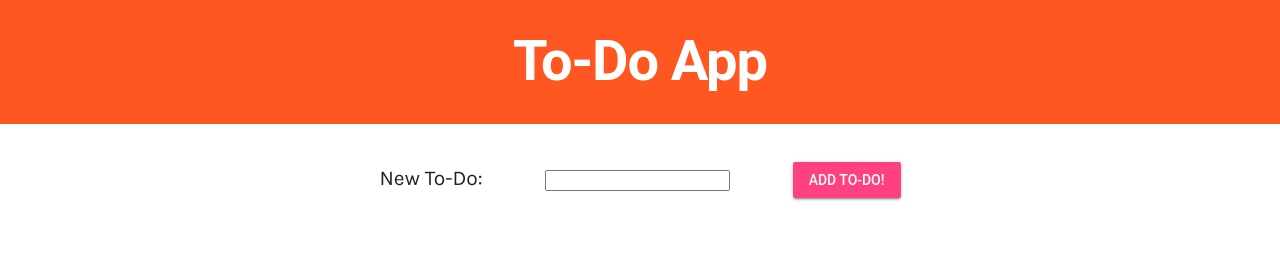
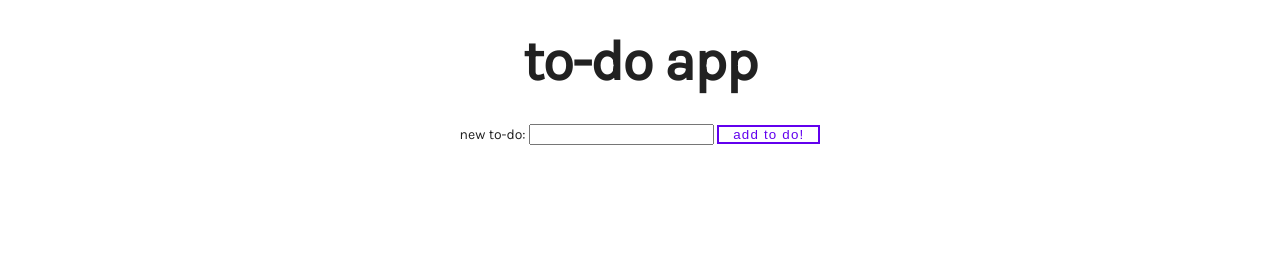
Before and after one commit to kaylarazavi/to-do-app, a plain HTML site: page index.html in a window 1280 px wide. Drawn offline with nearby package versions, Linux system fonts and the light colour scheme.

Commit message:
assignment simple to-do app completed

```diff
--- a/app.js
+++ b/app.js
@@ -1,18 +1,26 @@
 function onReady() {
-  const toDos = [];
+    let id = 0;
+
+    let toDos = [];
     const addToDoForm = document.getElementById('addToDoForm');
 
     function createNewToDo() {
       const newToDoText = document.getElementById('newToDoText');
-    if (!newToDoText.value) {return;}
+      if (!newToDoText.value) { return; }
 
       toDos.push({
         title: newToDoText.value,
-      complete: false
+        complete: false,
+        id: ++id
       });
+
       newToDoText.value = '';
 
       renderTheUI();
+    }
+
+    function remove(id) {
+      return toDos.filter(toDo => toDo.id !== id);
     }
 
     function renderTheUI() {
@@ -27,19 +35,28 @@ function onReady() {
 
         newLi.textContent = toDo.title;
 
+        newLi.appendChild(checkbox);
         toDoList.appendChild(newLi);
-      newLi.appendChild(checkbox);
+
+        let Delete = document.createElement('button');
+        Delete.innerHTML = '<span>delete</span>';
+
+        newLi.appendChild(Delete);
+
+        Delete.addEventListener ('click', function(){
+          toDos = remove(toDo.id);
+          renderTheUI();
         });
-
-  }
+      });
 
       addToDoForm.addEventListener('submit', event => {
         event.preventDefault();
         createNewToDo();
       });
-
+    }
     renderTheUI();
-}
+  };
 
  window.onload = function() {
    onReady();
+ };
--- a/index.html
+++ b/index.html
@@ -3,43 +3,24 @@
 <head>
   <meta name="viewport" content="width=device-width, initial-scale=1.0">
   <title>To-do App</title>
-  <!-- Material Design Lite -->
+  <!-- Custom Styles -->
   <link rel="stylesheet" href="https://code.getmdl.io/1.3.0/material.deep_orange-pink.min.css" />
-  <script defer src="https://code.getmdl.io/1.3.0/material.min.js"></script>
-  <!-- Custom Styles -->
   <link rel="stylesheet" href="styles/main.css">
   <link href="https://fonts.googleapis.com/css?family=Karla" rel="stylesheet">
 </head>
 
 <body>
-  <div class="mdl-layout mdl-js-layout">
-    <header class="mdl-layout__header mdl-layout__header--scroll">
-      <h1>To-Do App</h1>
-    </header>
-  </div>
+  <h1>to-do app</h1>
 
-<main>
   <form id="addToDoForm">
-    <label for="newToDoText">New To-Do:</label>
-    <div class="mdl-textfield mdl-js-textfield mdl-textfield--floating-label">
-      <input type="text" id="newToDoText">
-    </div>
+    <label for="newToDoText">new to-do:</label>
+    <input type="text" id="newToDoText">
 
-    <button type="submit" class="mdl-button mdl-button--raised mdl-button--accent">Add To-Do!</button>
+    <button type="submit" class="mdc-button__label">add to do!</button>
   </form>
 
-  <div class="mdl-grid">
-    <div class="mdl-cell mdl-cell--3-col "> </div>
-    <div class="mdl-cell mdl-cell--6-col mdl-cell--8-col-tablet mdl-cell--4-col-phone">
-      <ul id="toDoList">
-      </ul>
-    </div>
-    <div class="mdl-cell mdl-cell--3-col "> </div>
-  </div>
+  <ul id="toDoList">
+  </ul>
 
-
-
-  <script src="app.js"></script>
-</main>
+<script src="app.js"></script>
 </body>
-</html>
--- a/styles/main.css
+++ b/styles/main.css
@@ -1,55 +1,51 @@
+
 body {
   padding: 0;
   font-family: 'Karla', sans-serif;
-  justify-content: center;
-  font-size: 1.5em;
+  text-transform: lowercase;
 }
 
 header {
   margin-bottom: 10%;
 }
 
-main {
-  max-width: 80%;
-  margin: auto;
-  padding-top:150px;
-  display: block;
-
-}
-
-form{
-  justify-content: center;
+form {
   text-align: center;
 }
 
 h1 {
-  font-weight: bold;
-  justify-content: center;
+  font-weight: 900;
   text-align: center;
+  font-family: karla;
 }
 
 ul {
-  list-style-type: none;
+  list-style-type: decimal;
   display: inline-block;
 }
 
 li {
-  font-size: 1.5em;
   margin-bottom: 30px;
 }
 
+button.mdc-button__label {
+  border-style: solid;
+  padding: 0 14px;
+  border-width: 2px;
+  font-weight: 500;
+  letter-spacing: .08929em;
+  color: #6200ee;
+  background-color: transparent;
+  border-color: #6200ee;
+  box-sizing: border-box;
+  display: inline-block;
+  height: auto;
+}
+
 ul input {
-  border-radius: 2px;
-  font-size: 14px;
-  display: inline-block;
-  position: relative;
-  border-style: solid;
-  background-color: rgb(255,64,129);
-  color: rgb(255,255,255);
-  text-transform: uppercase;
-  text-align: center;
-  line-height: 36px;
-  vertical-align: middle;
+  border-style: solid black;
+  padding: 0 14px;
+  border-width: 2px;
 }
 
 input[type='checkbox'] {
@@ -57,14 +53,21 @@ input[type='checkbox'] {
   border: solid black;
   width: 25px;
   height: 10px;
-  align-content: left;
 }
 
-input[type='button']{
-  margin-left: 30px;
+button {
+  border-style: solid;
+  padding: 0 14px;
+  border-width: 2px;
+  font-weight: 500;
+  letter-spacing: .08929em;
+  color: #6200ee;
+  background-color: transparent;
+  border-color: #6200ee;
+  box-sizing: border-box;
   display: inline-block;
+  height: auto;
 }
-
 
 @media screen and (max-width: 1024px) {
   header.mdl-layout__header {
```
Lines whose indentation alone changed are shown as unchanged.
